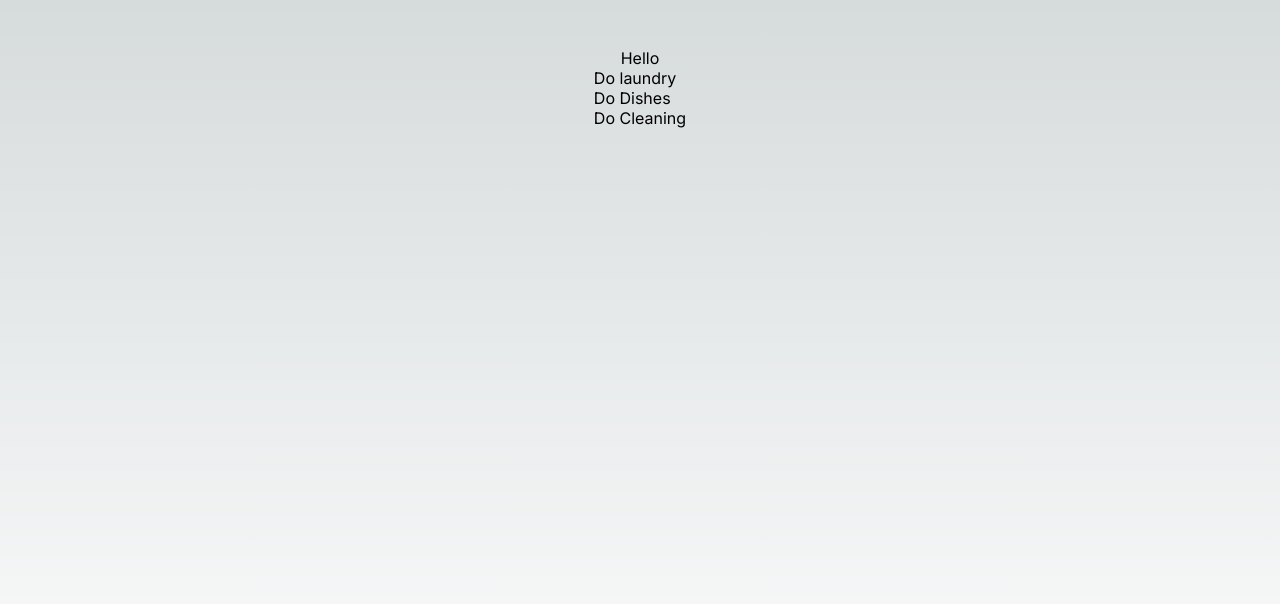
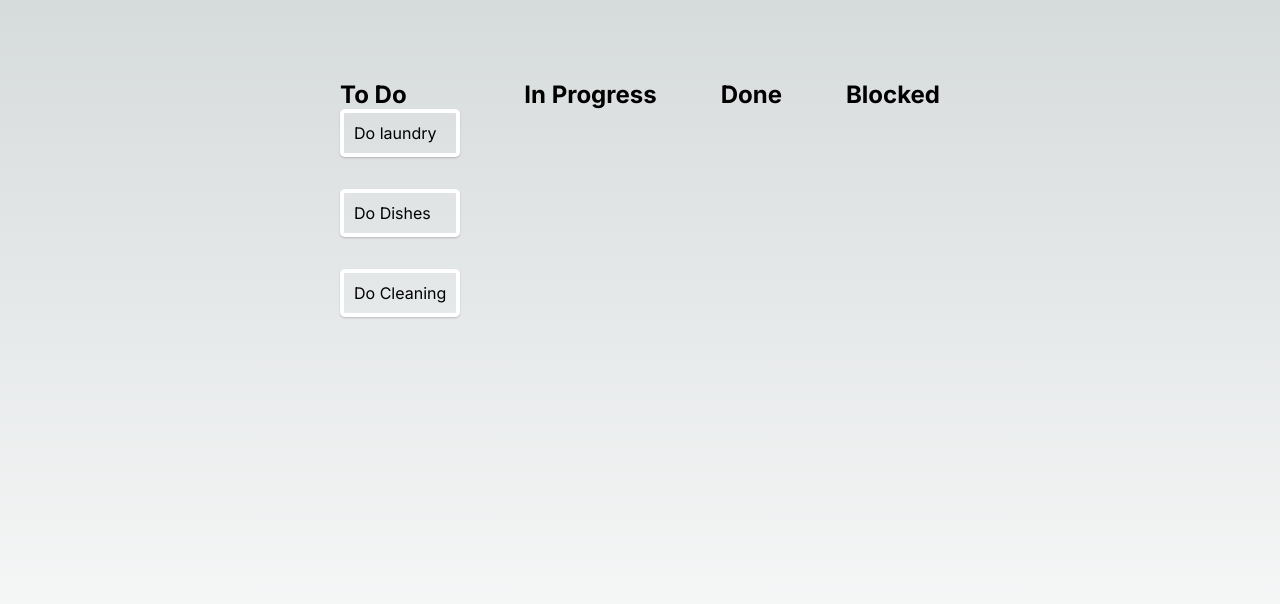
Before and after one commit to MadHatter01/Simple-Kanban, a Next.js app: page / in a window 1280 px wide. Shown: the top 604 px of the page. Built offline with nearby package versions, Linux system fonts and the light colour scheme.

Commit message:
within column ordering

```diff
--- a/src/app/components/Column.js
+++ b/src/app/components/Column.js
@@ -1,17 +1,55 @@
-'use client'
+'use client';
 
-import React from 'react'
-import { Task } from './Task'
+import React from 'react';
+import { Task } from './Task';
 
-const Column = ({ tasks }) => {
+import dynamic from 'next/dynamic';
+
+
+const Droppable = dynamic(
+    () =>
+      import('react-beautiful-dnd').then((mod) => mod.Droppable),
+    { ssr: false }
+  );
+
+  const Draggable = dynamic(
+    () =>
+      import('react-beautiful-dnd').then((mod) => mod.Draggable),
+    { ssr: false }
+  );
+
+const Column = ({ column, tasks }) => {
 
   return (
-    <div>
-      {tasks.map((task, index) => (
-        <Task key={task.id} task={task} index={index} />
-      ))}
+    <div className="column">
+  <h2>{column.title}</h2>
+
+      <Droppable droppableId={column.id}>
+        {(provided) => (
+          <div
+            {...provided.droppableProps}
+            ref={provided.innerRef}
+            className="task-list"
+          >
+            {tasks.map((task, index) => (
+              <Draggable key={task.id} draggableId={task.id} index={index}>
+                {(provided) => (
+                  <div
+                    {...provided.draggableProps}
+                    {...provided.dragHandleProps}
+                    ref={provided.innerRef}
+                    className="task"
+                  >
+                    {task.content}
+                  </div>
+                )}
+              </Draggable>
+            ))}
+          </div>
+        )}
+      </Droppable>
     </div>
-  )
-}
+  );
+};
 
-export default Column
+export default Column;
--- a/src/app/data.js
+++ b/src/app/data.js
@@ -8,22 +8,22 @@ export const sampleData = {
     },
     columns:{
         'column-1':{
-            id:'col-1',
+            id:'column-1',
             title:'To Do',
             taskIds:['task-1','task-2','task-3']
         },
         'column-2':{
-            id:'col-2',
+            id:'column-2',
             title:'In Progress',
             taskIds:[]
         },
         'column-3':{
-            id:'col-3',
+            id:'column-3',
             title:'Done',
             taskIds:[]
         },
         'column-4':{
-            id:'col-4',
+            id:'column-4',
             title:'Blocked',
             taskIds:[]
         }
--- a/src/app/globals.css
+++ b/src/app/globals.css
@@ -105,3 +105,22 @@ a {
     color-scheme: dark;
   }
 }
+
+
+
+.task{
+ border: 4px solid white;
+  border-radius: 5px;
+  padding: 10px;
+  margin-bottom: 2rem;
+  box-shadow: 0 1px 2px rgba(0, 0, 0, 0.2);
+}
+
+.board{
+  display: flex;
+
+}
+
+.column{
+  margin:2rem;
+}
--- a/src/app/page.js
+++ b/src/app/page.js
@@ -3,13 +3,56 @@ import styles from "./page.module.css";
 import { sampleData } from "./data";
 import Column from "./components/Column";
 import { useState } from "react";
+import { Droppable } from "react-beautiful-dnd";
+import dynamic from "next/dynamic";
+
+
+const DragDropContext = dynamic(
+  () =>
+    import('react-beautiful-dnd').then((mod) => mod.DragDropContext),
+  { ssr: false }
+);
 
 export default function Home() {
-  const [data, setData] = useState(sampleData)
+  const [data, setData] = useState(sampleData);
+
+  const onDragEnd = (result) => {
+    const { destination, source, draggableId } = result;
+
+    const cols = data['columns']
+    const startCol = cols[source.droppableId];
+    const endCol = cols[destination.droppableId];
+
+    const _t = data.tasks[draggableId];
+    console.log(startCol, endCol, _t) // test
+
+    if (startCol === endCol) {
+      const _newtasks = Array.from(startCol.taskIds);
+      _newtasks.splice(source.index, 1); //remove it
+      _newtasks.splice(destination.index, 0, draggableId); //add it
+
+      const _newCol = {
+        ...startCol,
+        taskIds: _newtasks,
+      }
+
+      const _newState = {
+        ...data,
+        columns: {
+          ...data.columns,
+          [_newCol.id]: _newCol,
+        }
+      };
+      setData(_newState);
+      return
+    }
+  }
   return (
     <main className={styles.main}>
-      <p>Hello</p>
-      <div className="board">
+
+      <DragDropContext onDragEnd={onDragEnd}>
+
+        <div className="board" >
           {data.columnOrder.map((columnId) => {
             const column = data.columns[columnId];
             const _tasks = data.columns[columnId]['taskIds']
@@ -20,7 +63,9 @@ export default function Home() {
 
             return <Column key={column.id} column={column} tasks={tasks} />
           })}
+
         </div>
+      </DragDropContext>
 
     </main>
 
```
Also changed, not shown: src/app/components/Task.js (+10 -6 lines), src/app/page.module.css (line endings or trailing spaces). Lines whose indentation alone changed are shown as unchanged.
